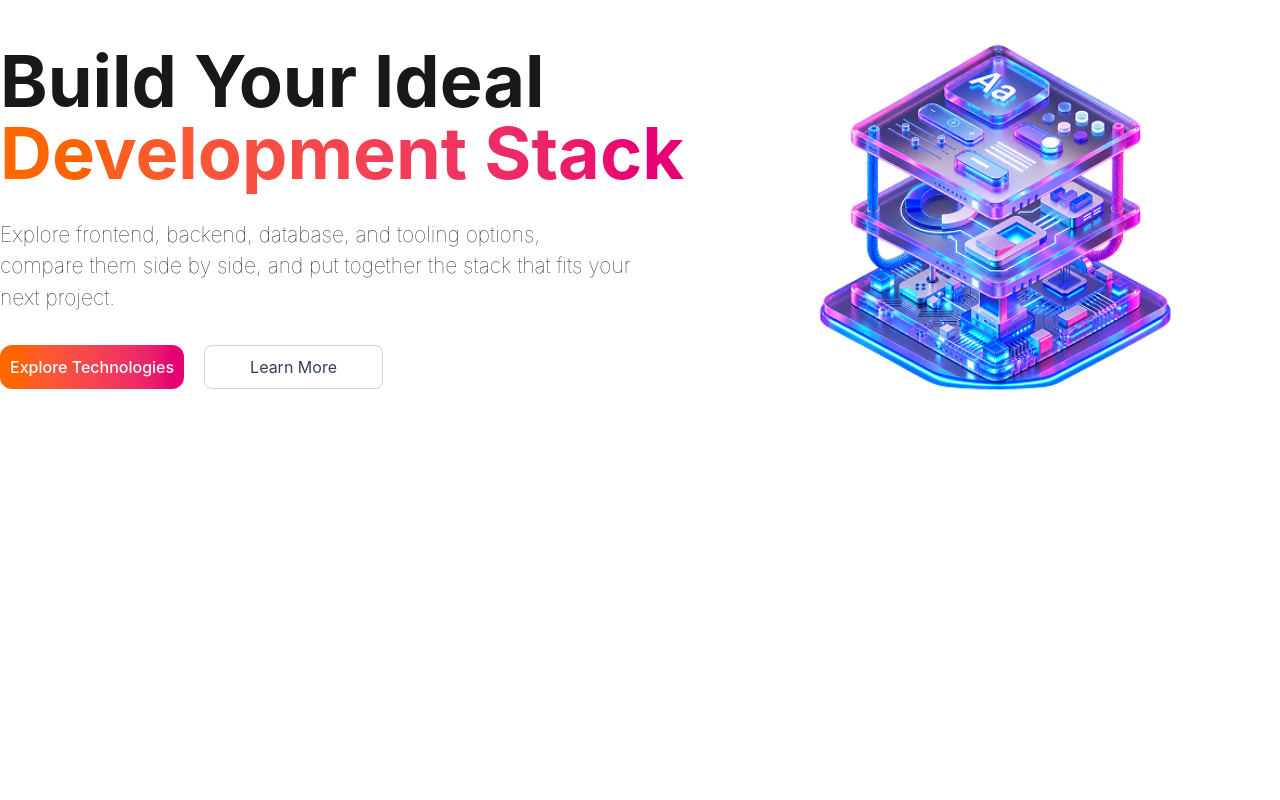
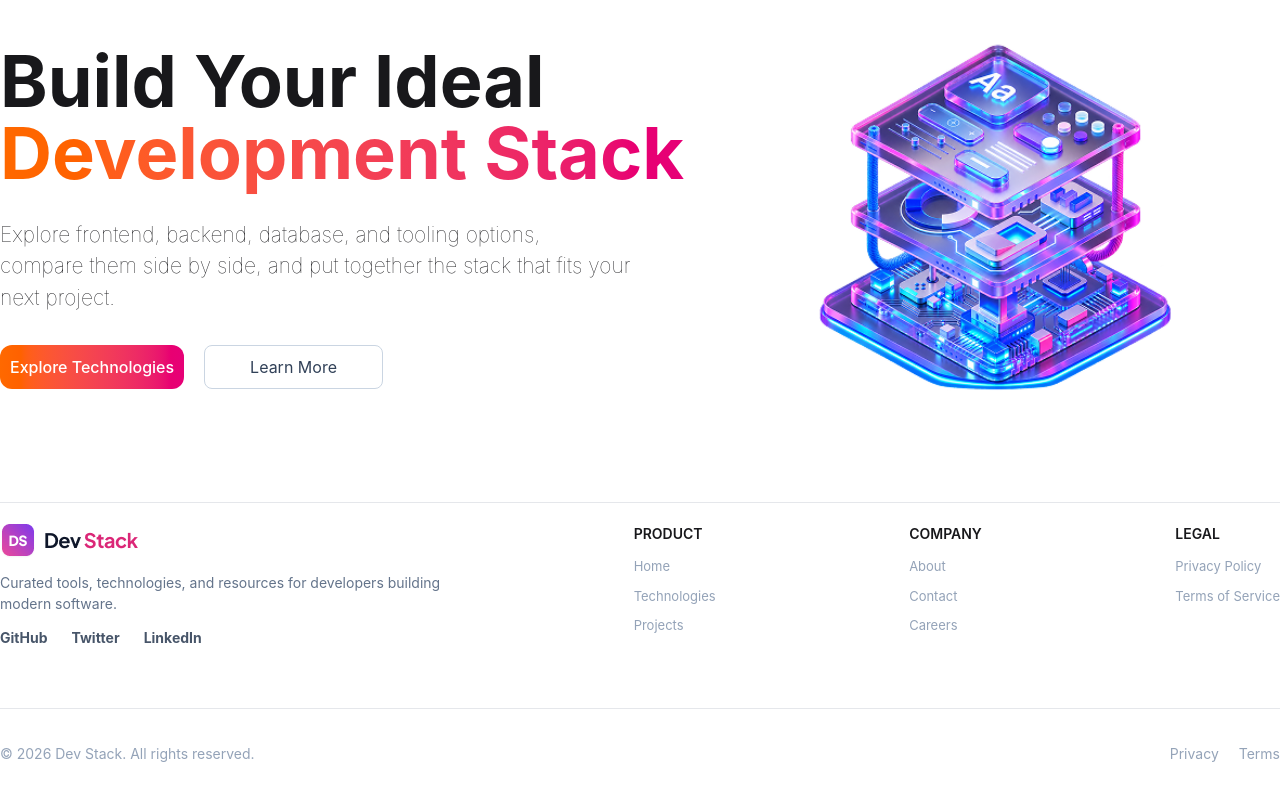
Before and after one commit to KawsarCodes404/Dev-stack-assignment, a React (Vite) app: page / in a window 1280 px wide. Shown: the part 204-1004 px from the top of the page. Before the commit the page ends 800 px from the top, so only its background shows below. Built offline with nearby package versions, Linux system fonts and the light colour scheme.

Commit message:
Alhamdulillah, i've finished my the footer section

```diff
--- a/src/components/Footer.tsx
+++ b/src/components/Footer.tsx
@@ -1,24 +1,69 @@
+import devLogo from "../assets/logo-text.png"
+
 const Footer = () => {
     return (
-        <div>
+        <div className="w-full border-t border-gray-200 mb-[50px]">
+            <div className="container mx-auto">
+                {/* footer top div */}
+                <div className="border-b border-gray-200 pb-[20px]">
+
+                    <div className="flex justify-between mt-[20px] mb-[40px]">
                         {/* icon div */}
                         <div>
+                            <img src={devLogo} alt="" />
 
+                            <p className="mt-[13px] text-[14px] text-[#64748B]">Curated tools, technologies, and resources for developers building <br />
+                                modern software.</p>
+
+                            <div>
+                                <ul className="flex gap-6 mt-[13px]">
+                                    <li className="text-[14px] font-bold text-[#475569]">GitHub</li>
+                                    <li className="text-[14px] font-bold text-[#475569]">Twitter</li>
+                                    <li className="text-[14px] font-bold text-[#475569]">LinkedIn</li>
+                                </ul>
                             </div>
+                        </div>
+
 
                         {/* product div */}
                         <div>
-
+                            <p className="mb-[13px] text-[14px] font-semibold">PRODUCT</p>
+                            <p className="text-[#94A3B8] text-[13px] mt-[10px]">Home</p>
+                            <p className="text-[#94A3B8] text-[13px] mt-[10px]">Technologies</p>
+                            <p className="text-[#94A3B8] text-[13px] mt-[10px]">Projects</p>
                         </div>
 
                         {/* company div */}
                         <div>
-
+                            <p className="mb-[13px] text-[14px] font-semibold">COMPANY</p>
+                            <p className="text-[#94A3B8] text-[13px] mt-[10px]">About</p>
+                            <p className="text-[#94A3B8] text-[13px] mt-[10px]">Contact</p>
+                            <p className="text-[#94A3B8] text-[13px] mt-[10px]">Careers</p>
                         </div>
 
                         {/* legal div */}
                         <div>
+                            <p className="mb-[13px] text-[14px] font-semibold">LEGAL</p>
+                            <p className="text-[#94A3B8] text-[13px] mt-[10px]">Privacy Policy</p>
+                            <p className="text-[#94A3B8] text-[13px] mt-[10px]">Terms of Service</p>
+                        </div>
+                    </div>
+                </div>
 
+
+                {/* footer bottom div */}
+                <div className="flex justify-between mt-[34px]">
+                    {/* left div */}
+                    <div>
+                        <p className="text-[#94A3B8] text-[14px]">© 2026 Dev Stack. All rights reserved.</p>
+                    </div>
+
+                    {/* right div */}
+                    <div className="flex gap-5">
+                        <h1 className="text-[#94A3B8] text-[14px]">Privacy</h1>
+                        <h2 className="text-[#94A3B8] text-[14px]">Terms</h2>
+                    </div>
+                </div>
             </div>
         </div>
     );
```
Lines whose indentation alone changed are shown as unchanged.
